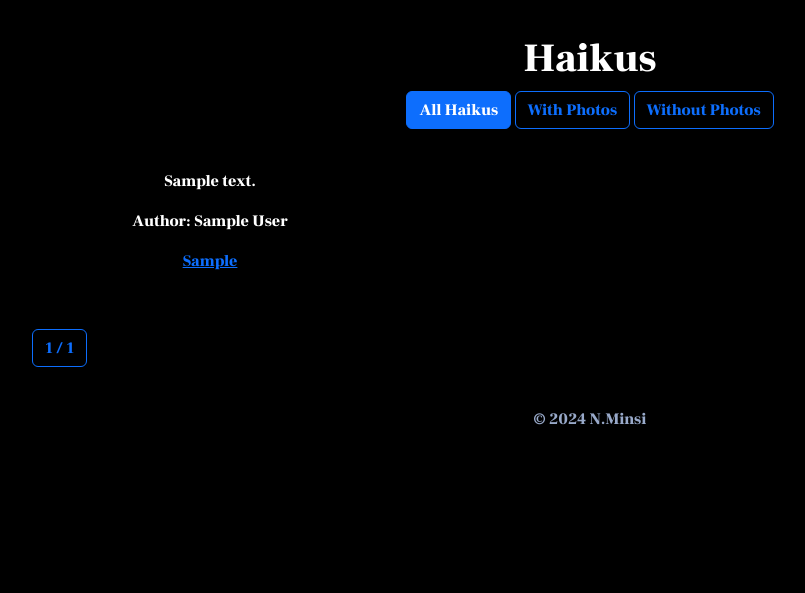
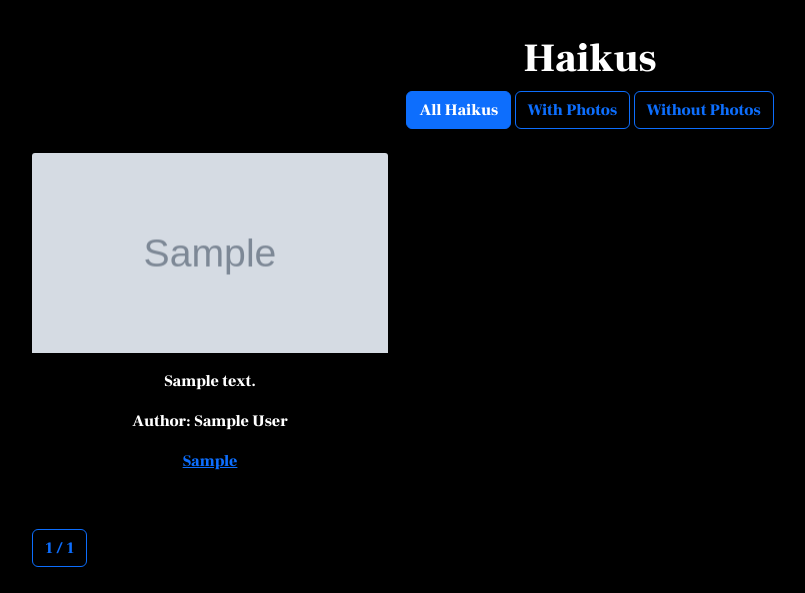
Before and after one commit to Episode353/nminsi, a Django app: page /haikus/ in a window 1280 px wide. Shown: the part 73-666 px from the top of the page, without its empty margins (50-855 px from the left). Run offline with Django 5.2, Linux system fonts and the light colour scheme; tables that the repository leaves empty hold one stand-in row (values such as "Sample post"); grey boxes marked "Sample" are stand-in pictures.

Commit message:
adjustments

```diff
--- a/nminsi/base/templates/haikus_list.html
+++ b/nminsi/base/templates/haikus_list.html
@@ -15,7 +15,7 @@
             <div class="col-md-4 mb-4">
                 <div class="card haiku-card">
                     {% if haiku.photo %}
-                        <div class="haiku-image" style="background-image: url('{{ haiku.photo.photo.url }}');"></div>
+                        <div class="haiku-image" style="background-image: url('{{ haiku.photo.photo.url }}'); background-size: cover; background-position: center;"></div>
                     {% endif %}
                     <div class="card-body">
                         <p>{{ haiku.text }}</p>
@@ -24,7 +24,7 @@
                         {% if haiku.instagram_tag %}
                             <p>
                                 <a href="{{ haiku.get_instagram_link }}" target="_blank">
-                                    {{ haiku.instagram_tag}}
+                                    {{ haiku.instagram_tag }}
                                 </a>
                             </p>
                         {% endif %}
@@ -45,4 +45,16 @@
         {% endif %}
     </div>
 </div>
+
+<!-- Add missing CSS styles -->
+<style>
+    .haiku-image {
+        width: 100%;
+        height: 200px;
+        background-size: cover;
+        background-position: center;
+        border-top-left-radius: calc(0.25rem - 1px);
+        border-top-right-radius: calc(0.25rem - 1px);
+    }
+</style>
 {% endblock %}
```
Also changed, not shown: nminsi/db.sqlite3.
